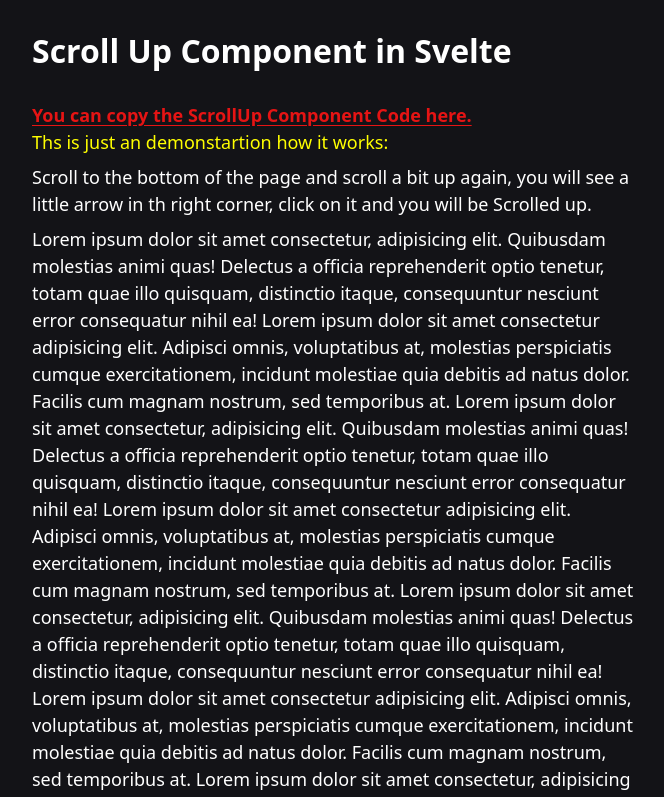
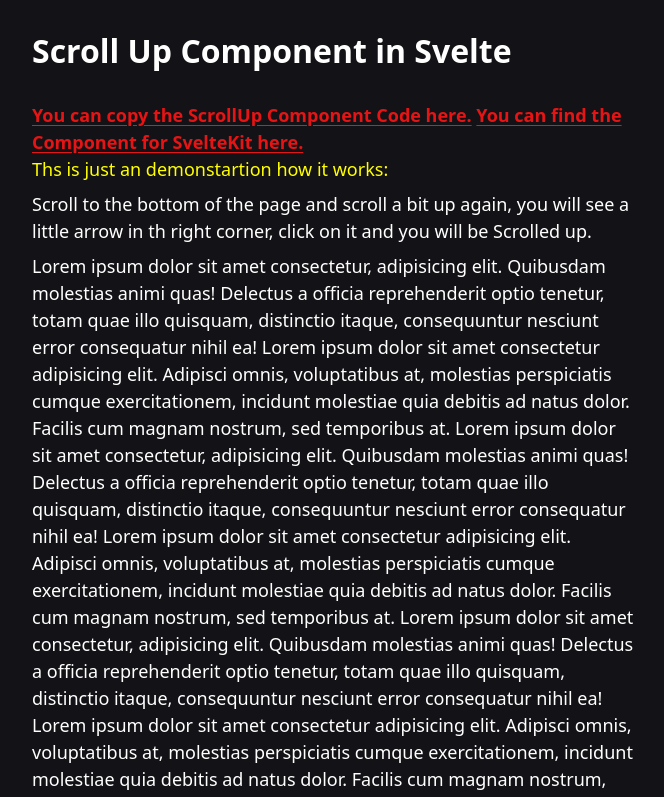
Before and after one commit to MoinJulian/ScrollUp-Component, a Svelte app: page / in a window 1280 px wide. Shown: the top 797 px of the page, without its empty margins (304-968 px from the left). Built offline with nearby package versions, Linux system fonts and the light colour scheme.

Commit message:
Add Link for ScrollUP for SvelteKit

```diff
--- a/src/App.svelte
+++ b/src/App.svelte
@@ -9,6 +9,10 @@
   <a
     href="https://github.com/MoinJulian/ScrollUp-Component/blob/main/src/lib/components/ScrollUp.svelte"
     class="error">You can copy the ScrollUp Component Code here.</a
+  >
+  <a
+    href="https://github.com/MoinJulian/ScrollUp-Component/blob/main/src/lib/components/ScrollUp%20for%20SvelteKit.svelte"
+    class="error">You can find the Component for SvelteKit here.</a
   >
   <p class="success">Ths is just an demonstartion how it works:</p>
   <p>
```
